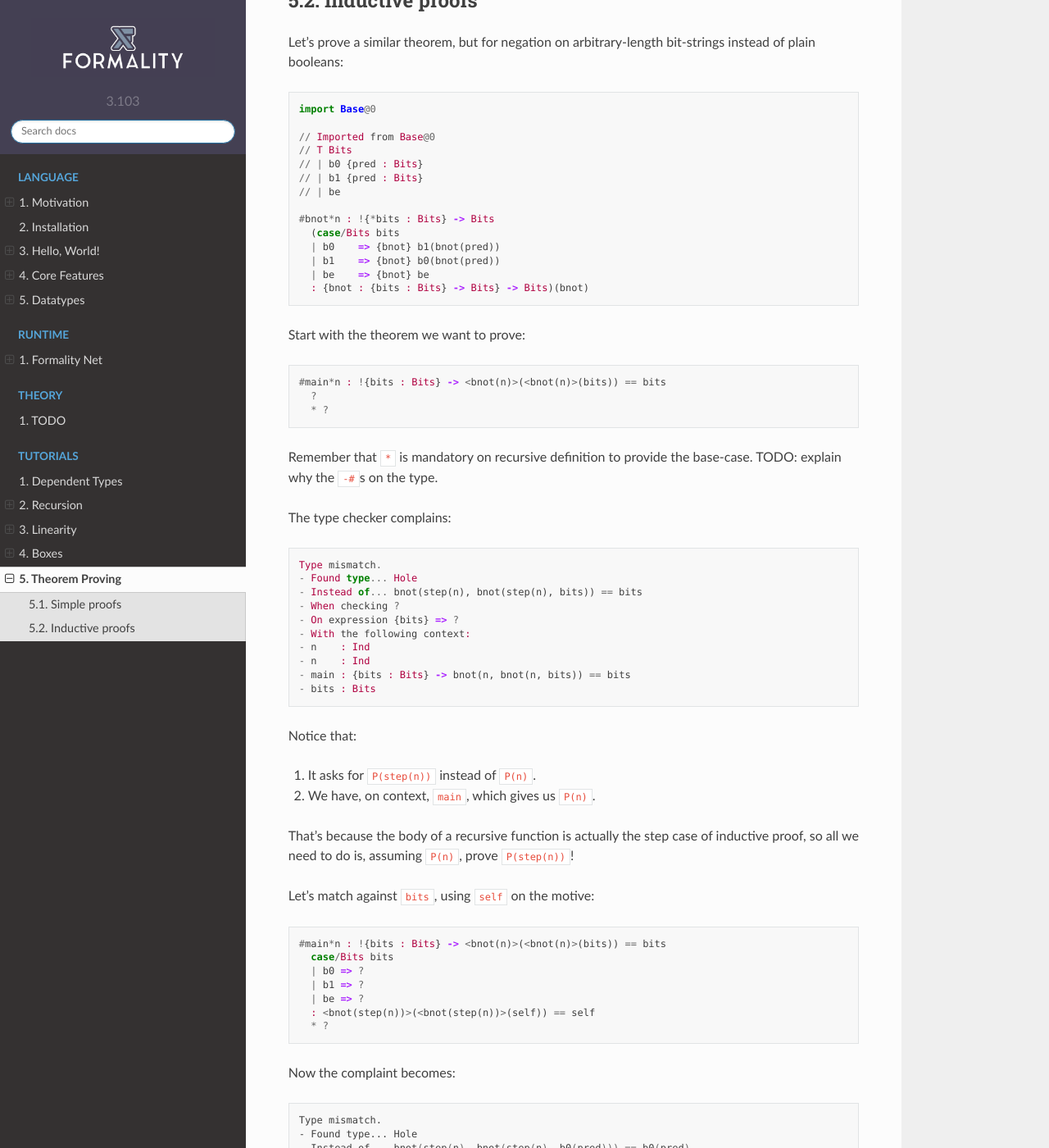
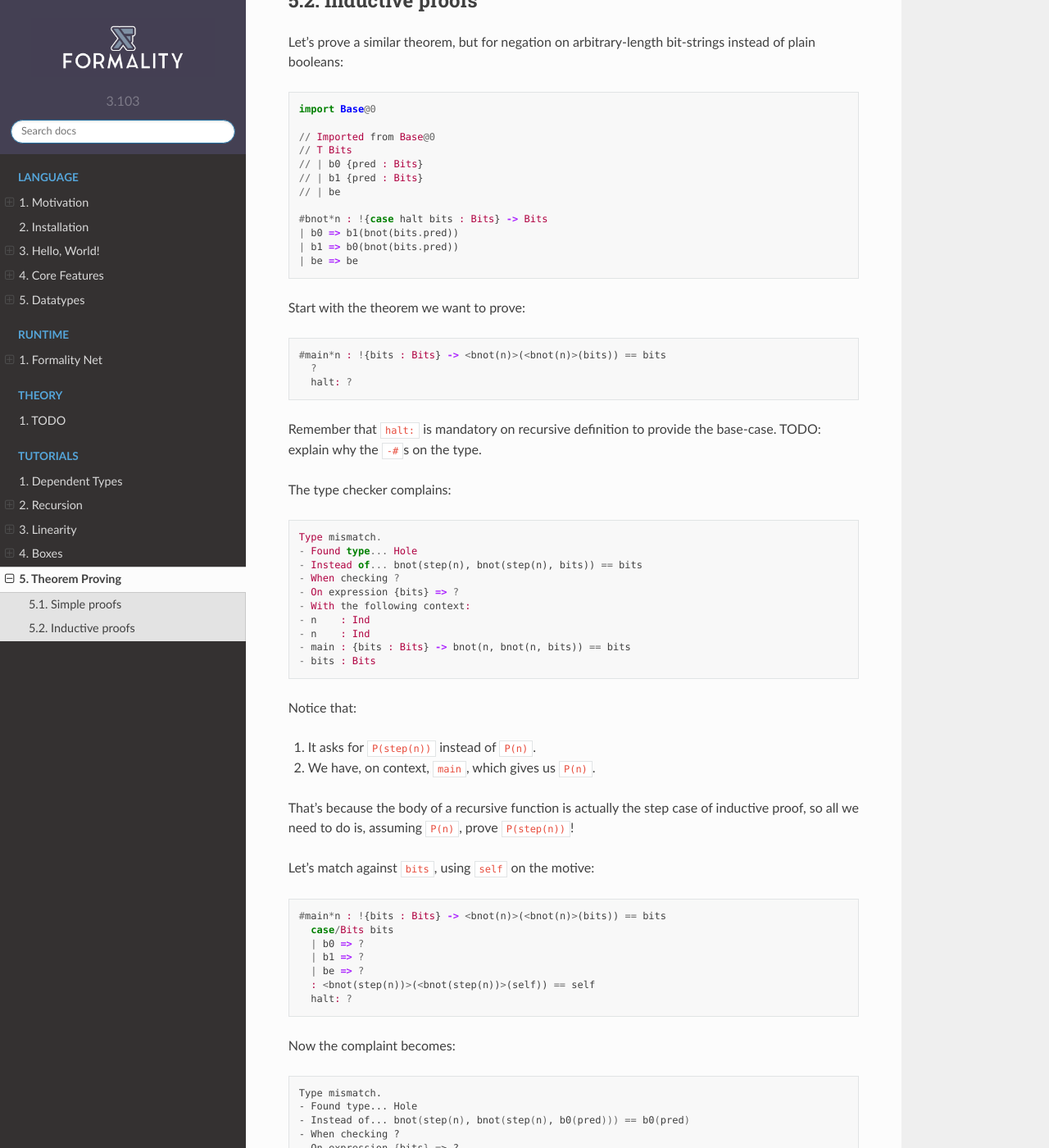
Before and after one commit to Soonad/docs.formality-lang.org, a Sphinx documentation site: the page built from docs/source/tutorials/Theorem-Proving.md, in a window 1280 px wide and 1400 px high, scrolled down 2738 px. Shown: the whole window at 82% size. Built offline with Sphinx 7.4.7 and the Read the Docs theme 2.0.0, drawn with Linux system fonts in a browser that asks for light colours; pages that are not in the unit, such as notebooks, are missing from menus.

Commit message:
Update to halt: syntax

````diff
--- a/docs/source/tutorials/Theorem-Proving.md
+++ b/docs/source/tutorials/Theorem-Proving.md
@@ -150,12 +150,10 @@ import Base@0
 // | b1 {pred : Bits}
 // | be
 
-#bnot*n : !{*bits : Bits} -> Bits
-  (case/Bits bits
-  | b0    => {bnot} b1(bnot(pred))
-  | b1    => {bnot} b0(bnot(pred))
-  | be    => {bnot} be
-  : {bnot : {bits : Bits} -> Bits} -> Bits)(bnot)
+#bnot*n : !{case halt bits : Bits} -> Bits
+| b0 => b1(bnot(bits.pred))
+| b1 => b0(bnot(bits.pred))
+| be => be
 ```
 
 Start with the theorem we want to prove:
@@ -163,11 +161,11 @@ Start with the theorem we want to prove:
 ```haskell
 #main*n : !{bits : Bits} -> <bnot(n)>(<bnot(n)>(bits)) == bits
   ?
-  * ?
+  halt: ?
 ```
 
 
-Remember that `*` is mandatory on recursive definition to provide the base-case. TODO: explain why the `-#`s on the type.
+Remember that `halt:` is mandatory on recursive definition to provide the base-case. TODO: explain why the `-#`s on the type.
 
 The type checker complains:
 
@@ -201,7 +199,7 @@ Let's match against `bits`, using `self` on the motive:
   | b1 => ?
   | be => ?
   : <bnot(step(n))>(<bnot(step(n))>(self)) == self
-  * ?
+  halt: ?
 ```
 
 Now the complaint becomes:
@@ -242,7 +240,7 @@ All we need is to add `b0` on both sides. We can do it with `cong`, from the bas
   | b1 => ?
   | be => ?
   : <bnot(step(n))>(<bnot(step(n))>(self)) == self
-  * ?
+  halt: ?
 ```
 
 TODO: should we have a built-in syntax to simplify `cong`?
@@ -272,7 +270,7 @@ We can easily complete this proof now:
   | b1 => cong(~Bits, ~Bits, ~<bnot(n)>(<bnot(n)>(pred)), ~pred, ~b1, ~main(pred))
   | be => refl(~be)
   : <bnot(step(n))>(<bnot(step(n))>(self)) == self
-  * refl(~bits)
+  halt: refl(~bits)
 ```
 
 As usual, it could be simplified with case'd arguments:
@@ -282,7 +280,7 @@ As usual, it could be simplified with case'd arguments:
 | b0 => cong(~Bits, ~Bits, ~<bnot(n)>(<bnot(n)>(bits.pred)), ~bits.pred, ~b0, ~main(bits.pred))
 | b1 => cong(~Bits, ~Bits, ~<bnot(n)>(<bnot(n)>(bits.pred)), ~bits.pred, ~b1, ~main(bits.pred))
 | be => refl(~be)
-* refl(~bits)
+halt: refl(~bits)
 ```
 
 Note that the big difference here, with relation to Agda/Coq proofs, is that, in their cases, since recursive functions are defined by structural recursion, inductive proofs are also defined by recursion on the structure. For example, if we wanted to prove this theorem in Agda, we'd just match the bit-string, prove the base case by reflexivity, and prove the recursive case by calling `main` recursively on `pred`.
````
